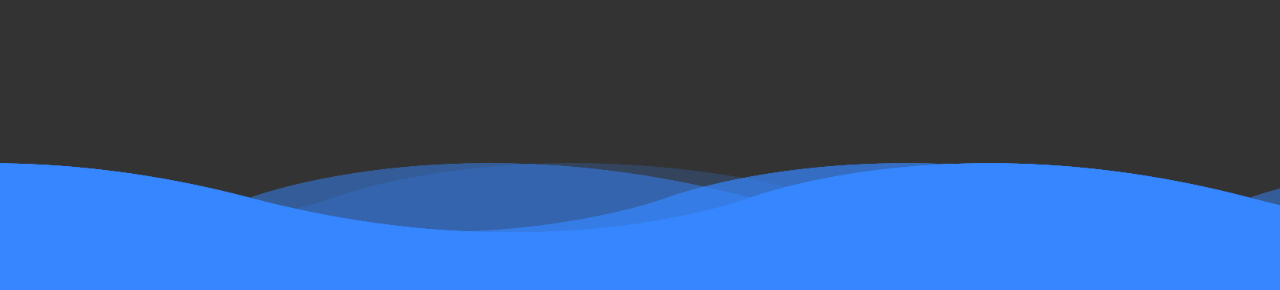
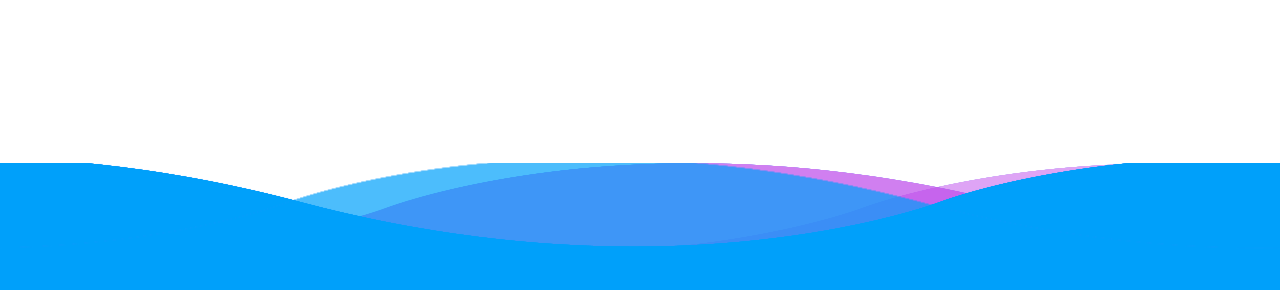
Before and after one commit to codeSubhajit0/Wave-animation, a plain HTML site: page index.html in a window 1280 px wide. Shown: the part 329-619 px from the top of the page. Drawn offline with nearby package versions, Linux system fonts and the light colour scheme.

Commit message:
Add files via upload

```diff
--- a/style.css
+++ b/style.css
@@ -11,12 +11,12 @@ body{
     justify-content: flex-end;
     align-items: flex-end;
     min-height: 100vh;
-    background: #333;
+    background: #ffffff;
 }
 footer{
     position: relative;
     width: 100%;
-    background: #3586ff;
+    background: #00A0FA;
     min-height: 100px;
     padding: 20px 50px;
     display: flex;
@@ -79,45 +79,48 @@ footer .wave {
     left: 0;
     width: 100%;
     height: 100px;
-    background: url(wave.png);
+    background: url(wave4.png);
     background-size: 1000px 100px;
 }
 
 footer .wave#wave1 {
     z-index: 1000;
-    opacity: 1;
+    opacity: 1; /*1st wave*/
     bottom: 0;
-    animation: animateWave 4s linear infinite;
+    background: url(cyan.png);
+    animation: animateWave 12s linear infinite;
 }
 
 footer .wave#wave2 {
     z-index: 999;
-    opacity: 0.5;
+    opacity: 0.5;   /*4th wave*/
     bottom: 10px;
-    animation: animateWave_02 4s linear infinite;
+    background: url(pink.png);
+    animation: animateWave_02 14s linear infinite;
 }
 
 footer .wave#wave3 {
     z-index: 1000;
-    opacity: 0.2;
+    opacity: 0.7; /*2nd wave*/
     bottom: 15px;
-    animation: animateWave 3s linear infinite;
+    background: url(cyan.png);
+    animation: animateWave 16s linear infinite;
 }
 
 footer .wave#wave4 {
     z-index: 999;
-    opacity: 0.7;
+    opacity: 0.7; /*3rd wave*/
     bottom: 20px;
-    animation: animateWave_02 3s linear infinite;
+    background: url(pink.png);
+    animation: animateWave_02 18s linear infinite;
 }
 
 @keyframes animateWave {
     0%{
-        background-position-x: 1000px;
+        background-position-x: 6000px;
     }
-    100%
-    {
-        background-position-x: 0px;
+    100%{
+        background-position: 0px;
     }
 }
 
@@ -127,6 +130,6 @@ footer .wave#wave4 {
     }
     100%
     {
-        background-position-x: 1000px;
+        background-position-x: 6000px;
     }
 }
--- a/style2.css
+++ b/style2.css
@@ -79,7 +79,7 @@ footer .wave {
     left: 0;
     width: 100%;
     height: 100px;
-    background: url(wave.png);
+    background: url(wave2.png);
     background-size: 1000px 100px;
 }
 
```
Also changed, not shown: index.html (+2 -1 lines), cyan.png (added), pink.png (added).
